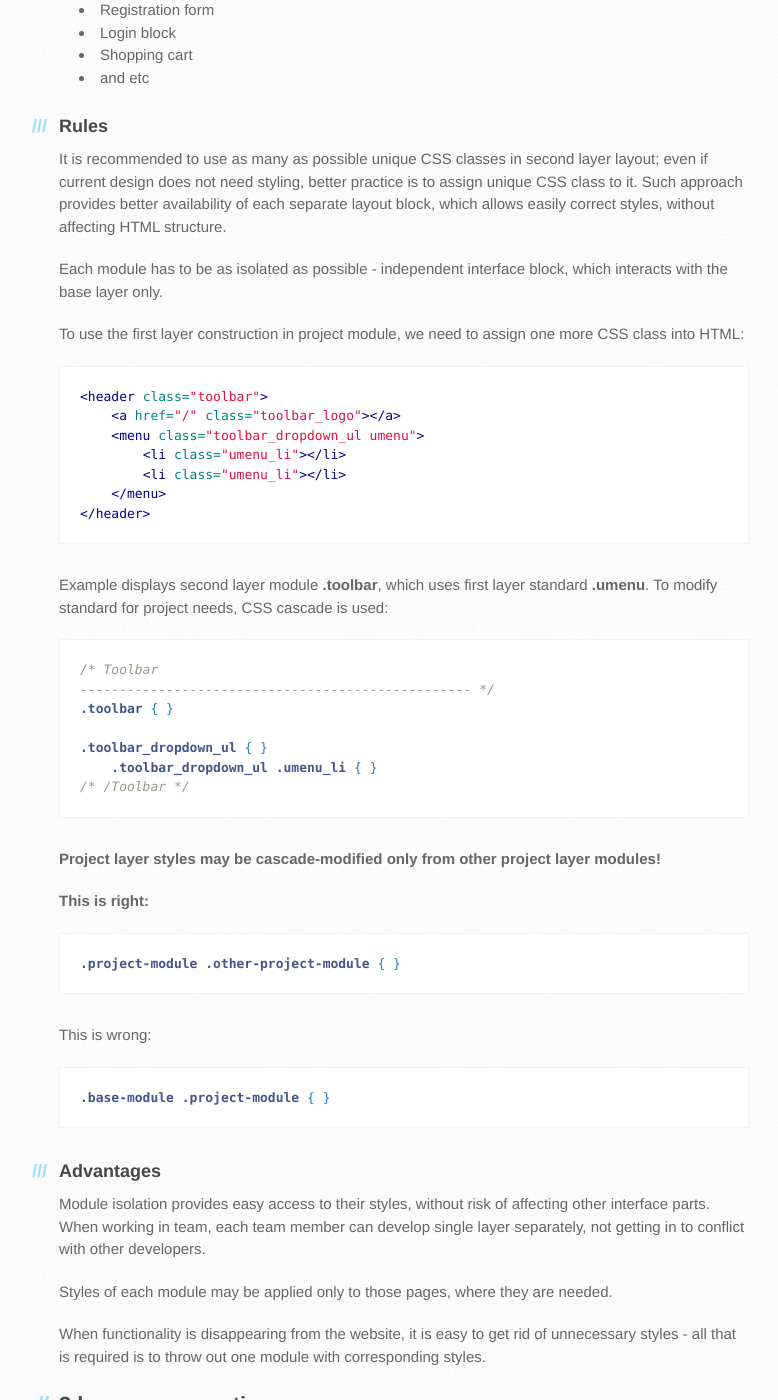
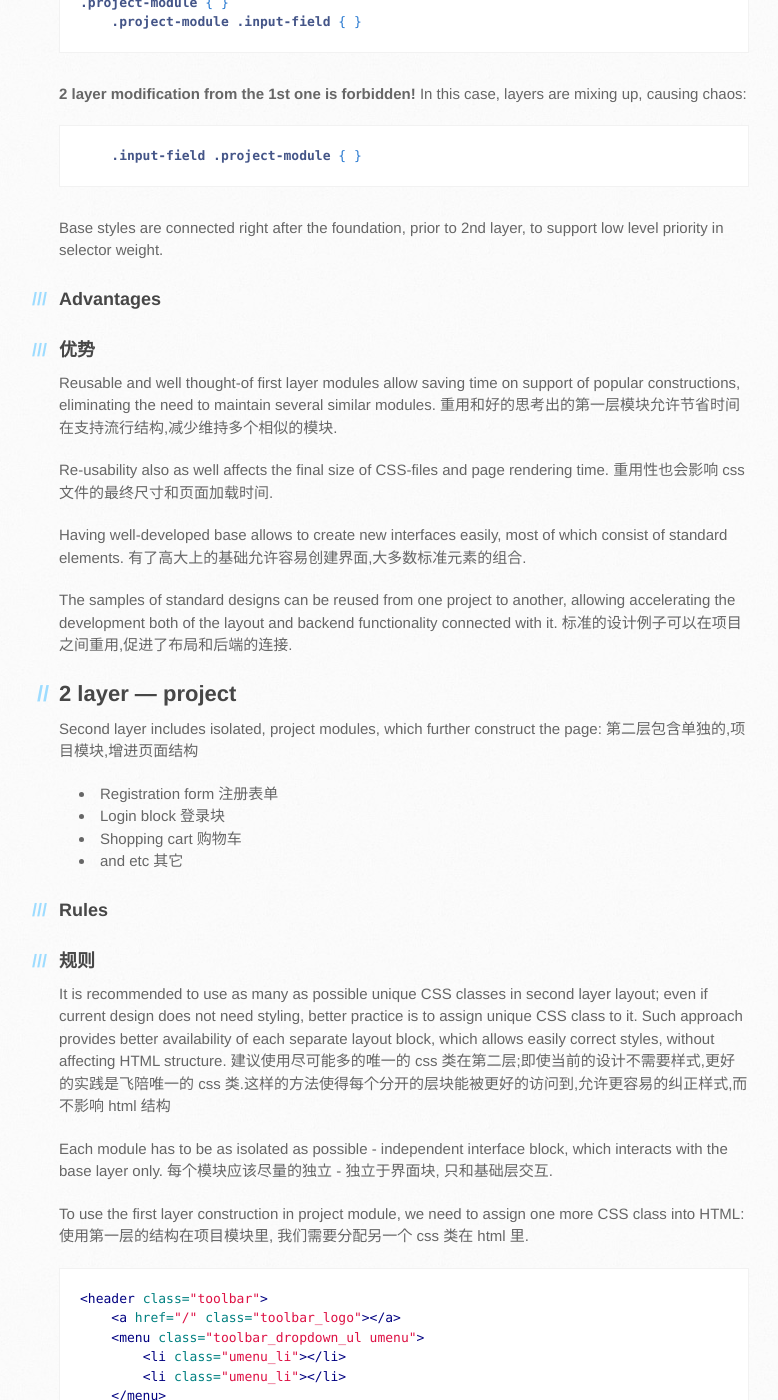
Before and after one commit to robhrt7/MCSS, a Jekyll site: the page built from cn/index.md, in a window 1280 px wide and 1400 px high, scrolled down 5473 px. Shown: the whole window, without its empty margins (111-889 px from the left). Built offline with Jekyll 4.4.1, drawn with Linux system fonts in a browser that asks for light colours; Markdown is read by kramdown in place of the engine named in the settings; comment, search, counter and statistics services are not loaded; some of the changed text lies outside the part shown.

Commit message:
layout 2 draft

```diff
--- a/cn/index.md
+++ b/cn/index.md
@@ -35,17 +35,20 @@
 * [Recommendations](#recommendations)
 
 <a id="main"></a>
-### Main principles
+### 主要原则
 
 **MCSS** methodology is very scalable and does not force using specific code style, file system organization or specialized tools to work with it. The main thing is about separating rules for different blocks.
+**MCSS** 的方法论是非常灵活的并且不需要强制使用特定的编码风格, 文件系统组织或者特定的工具才能工作.主要的事情就是分割规则到不同的块.
 
 CSS modules (and blocks in them) are separated in to layers, where each layer has its own rules for exploitation and interaction with other layer modules.
+CSS 模块(和里面的块) 被分割成层, 每个层都有自己的规则去利用和交互别的层.
 
 ![image]({{ site.baseurl }}/images/modules.jpg)
 
 <a id="style-storing"></a>
-### Style storing rules
+### 样式存放规则
 All styles of specific modules must be placed in separate section or CSS file:
+所有的特定模块的样式必须被放在被分离的部分或者 css 文件:
 
 {% highlight css %}
 /* Module name
@@ -58,6 +61,7 @@
 {% endhighlight %}
 
 Modified selector with cascade, also are stored near other parent selectors:
+层叠的修饰选择器也要被放在靠近父级选择器的附近:
 
 {% highlight css %}
 /* Module name
@@ -70,6 +74,7 @@
 {% endhighlight %}
 
 The only exception is the **context layer:**
+唯一的例外是 **上下文层**
 
 {% highlight css %}
 /* Module name
@@ -83,20 +88,27 @@
 {% endhighlight %}
 
 This part of documentation will be moved to separate document module and will be described more accurate (already available in [russian]({{ site.baseurl }}/modules/css_placement.html)).
+这部分文档会被一到单独的文档模块并且被更精确的描述([俄文版]({{ site.baseurl }}/modules/css_placement.html)的已经有了)
 
 ## Zero layer or Foundation
+## 第0层或者地基
 Foundation includes resets and insignificantly changeable styles, which describe main layout base and apply on all pages.
+地基包含了重置和无关紧要的可变的样式,描述了主要的基本布局并且应用与所有页面.
 
 Foundation styles like all resets are connected from the very start, either in separate file or in the beginning of common CSS file:
+基础样式就像所有的重置一样,都在开头的单独文件或者 common 的 CSS 文件头部:
 
 <a id="interaction"></a>
 ## Module interaction scheme
+## 模块交互方案
 
 ![image]({{ site.baseurl }}/images/layers.jpg)
 
 ### Style linking order
+### 样式链接顺序
 
 Every layer styles must be linked to the page in right order to maintain right relations between selectors of different modules/layers:
+每一个层样式必须被页面以正确的顺序被连接来保持正确的关系在不同的模块/层的选择器中:
 
 	0_layer_foundation
 		reset.css
@@ -111,29 +123,43 @@
 
 <a id="1"></a>
 ## 1 layer — base
+## 1 层 - 基础
 First layer - is a website framework, the core part of interface. It is based on most reusable and abstract constructions:
+第一层 - 是一个网站框架, 界面的核心部分.它是基础的在大多数可重用的和抽象的构造.
 
-* forms
-* buttons
-* navigation blocks
-* and etc
+* forms 表单
+* buttons 按钮
+* navigation blocks 导航块
+* and etc 其它
 
 Base layer styles must be integrated with designers style guides as close as possible. As modules of first layer are meant to be reused across all website interfaces, they must look appropriate and fit to other interface parts without modification.
 
+基础层样式必须尽量和设计师的样式指导相整合.因为第一层的模块意味着要贯穿整个网站的界面,它们必须在不修改的情况下和其他界面显得和谐.
+
 **Starting to use MCSS in your project, the first thing you should do - is creating a set of reusable standards.**
+**开始使用 MCSS 在你的项目中, 第一件事你应该做的 - 是创建一系列可服用的标准.**
 
 You can easily reuse popular frameworks such as [Bootstrap](http://twitter.github.com/bootstrap/), [960gs](http://960.gs/), [inuit.css](https://github.com/csswizardry/inuit.css) and others as part of the first layer.
+你可以很容易的使用流行的框架比如[Bootstrap](http://twitter.github.com/bootstrap/), [960gs](http://960.gs/), [inuit.css](https://github.com/csswizardry/inuit.css) 和其他来作为第一层的一部分.
 
 ### Rules
+### 规则
 
 First layer fundamental rule - all entities should be abstract, both with their names and mark-up.
+
+第一层基础规则 - 所有的存在都应该是抽象的,包括它们的名字和mark-up
 
 * Class names should not look "foreign" in any place on the interface.
 * Module blocks should have default style, but also should be easy to modify according to various project modules and tasks.
 
+* 类名不应该看上去"不协调"在界面的任何地方.
+* 模块应该有默认的样式,但是也可以被容易的修改根据不通的项目模块和任务.
+
 First layer styles could be cascade-modified from other modules of the same layer and 2nd layer. This is due to the Rule regarding location of related styles in one place.
+第一层的样式可以被层叠修改从同一层的其他模块或者第二层.因为一个规则:regarding location of related styles in one place.
 
 **Base styles should be separated from 2nd layer modules and stay independent from project layer styles.**
+**基础样式应该从第二层模块中分割出来并且保持项目层样式的独立性**
 
 Forms standard:
 
@@ -165,29 +191,41 @@
 Base styles are connected right after the foundation, prior to 2nd layer, to support low level priority in selector weight.
 
 ### Advantages
+### 优势
 Reusable and well thought-of first layer modules allow saving time on support of popular constructions, eliminating the need to maintain several similar modules.
+重用和好的思考出的第一层模块允许节省时间在支持流行结构,减少维持多个相似的模块.
+
 Re-usability also as well affects the final size of CSS-files and page rendering time.
+重用性也会影响 css 文件的最终尺寸和页面加载时间.
 
 Having well-developed base allows to create new interfaces easily, most of which consist of standard elements.
+有了高大上的基础允许容易创建界面,大多数标准元素的组合.
 
 The samples of standard designs can be reused from one project to another, allowing accelerating the development both of the layout and backend functionality connected with it.
+标准的设计例子可以在项目之间重用,促进了布局和后端的连接.
 
 <a id="2"></a>
 ## 2 layer — project
 Second layer includes isolated, project modules, which further construct the page:
+第二层包含单独的,项目模块,增进页面结构
 
-* Registration form
-* Login block
-* Shopping cart
-* and etc
+* Registration form 注册表单
+* Login block 登录块
+* Shopping cart 购物车
+* and etc 其它
 
 ### Rules
+### 规则
 
 It is recommended to use as many as possible unique CSS classes in second layer layout; even if current design does not need styling, better practice is to assign unique CSS class to it. Such approach provides better availability of each separate layout block, which allows easily correct styles, without affecting HTML structure.
+建议使用尽可能多的唯一的 css 类在第二层;即使当前的设计不需要样式,更好的实践是飞陪唯一的 css 类.这样的方法使得每个分开的层块能被更好的访问到,允许更容易的纠正样式,而不影响 html 结构
+
 
 Each module has to be as isolated as possible - independent interface block, which interacts with the base layer only.
+每个模块应该尽量的独立 - 独立于界面块, 只和基础层交互.
 
 To use the first layer construction in project module, we need to assign one more CSS class into HTML:
+使用第一层的结构在项目模块里, 我们需要分配另一个 css 类在 html 里.
 
 {% highlight html %}
 <header class="toolbar">
@@ -227,10 +265,13 @@
 
 ### Advantages
 Module isolation provides easy access to their styles, without risk of affecting other interface parts. When working in team, each team member can develop single layer separately, not getting in to conflict with other developers.
+模块分离提供了更容易去样式它们,不必冒着影响其他界面部分的风险.当团队合作时,每个小组成员可以开发单独的分隔的层, 不会和其他开发者冲突.
 
 Styles of each module may be applied only to those pages, where they are needed.
+每个模块的样式可以只被应用于他们需要的页面.
 
 When functionality is disappearing from the website, it is easy to get rid of unnecessary styles - all that is required is to throw out one module with corresponding styles.
+当网站的功能不需要时,很容易放弃不必要的样式 - 所需要做的就是扔掉一个模块和相应的样式.
 
 <a id="3"></a>
 ## 3 layer — cosmetic
```
